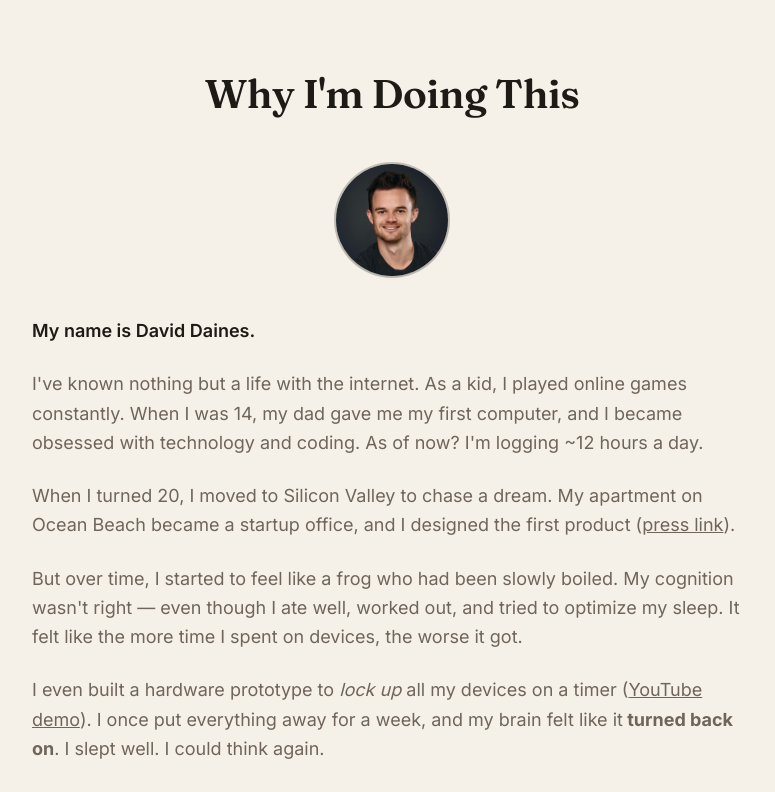
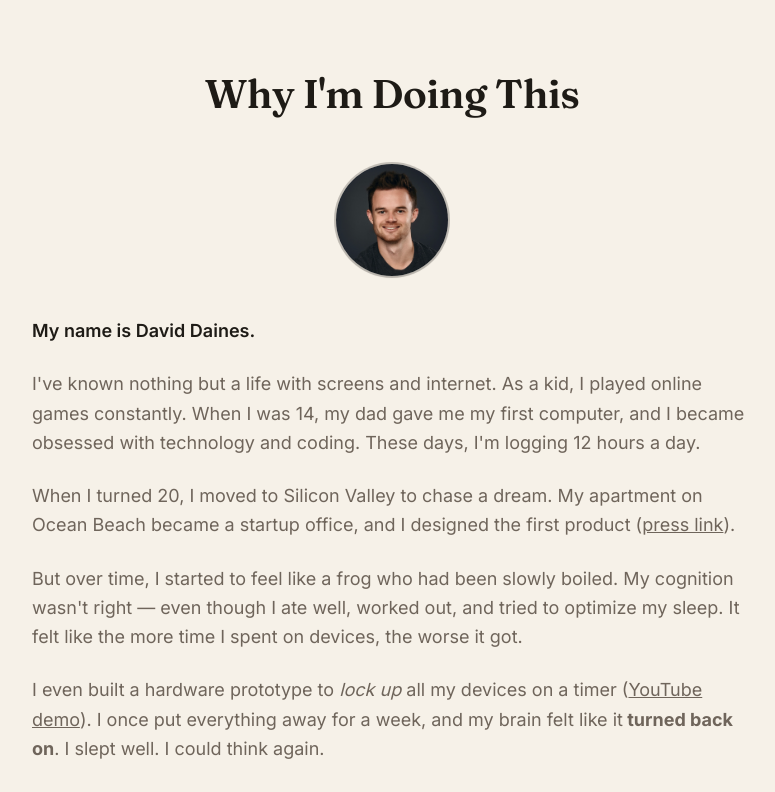
Before and after one commit to dvdaines/year-unplugged-dashboard, a Next.js app: page /about in a window 1280 px wide. Shown: the top 792 px of the page, without its empty margins (248-1023 px from the left). Built offline with nearby package versions, Linux system fonts and the light colour scheme.

Commit message:
Update page.tsx

```diff
--- a/app/about/page.tsx
+++ b/app/about/page.tsx
@@ -27,8 +27,8 @@ export default function AboutPage() {
           </p>
 
           <p>
-            I&apos;ve known nothing but a life with the internet. As a kid, I played online games constantly. When I was 14, my dad
-            gave me my first computer, and I became obsessed with technology and coding. As of now? I&apos;m logging ~12 hours a day.
+            I&apos;ve known nothing but a life with screens and internet. As a kid, I played online games constantly. When I was 14, my dad
+            gave me my first computer, and I became obsessed with technology and coding. These days, I&apos;m logging 12 hours a day.
           </p>
 
           <p>
```
